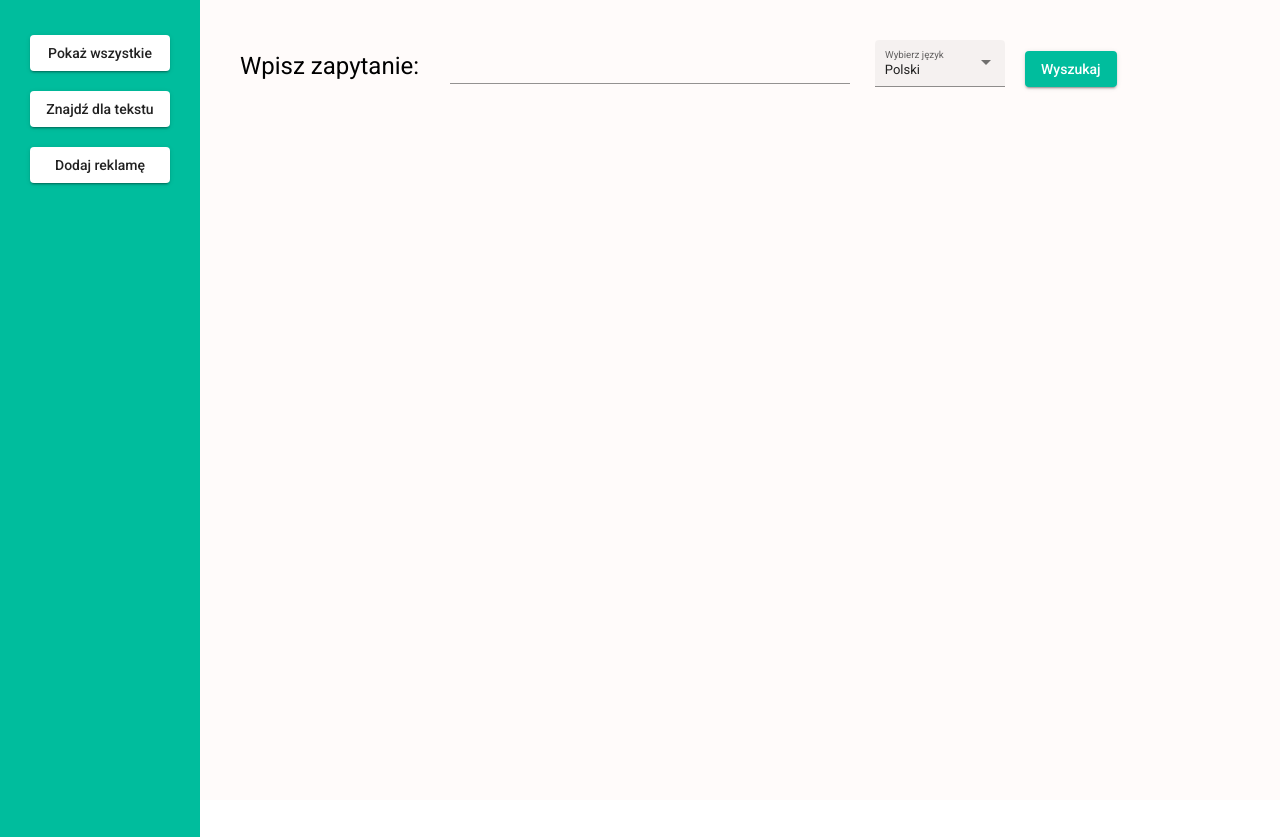
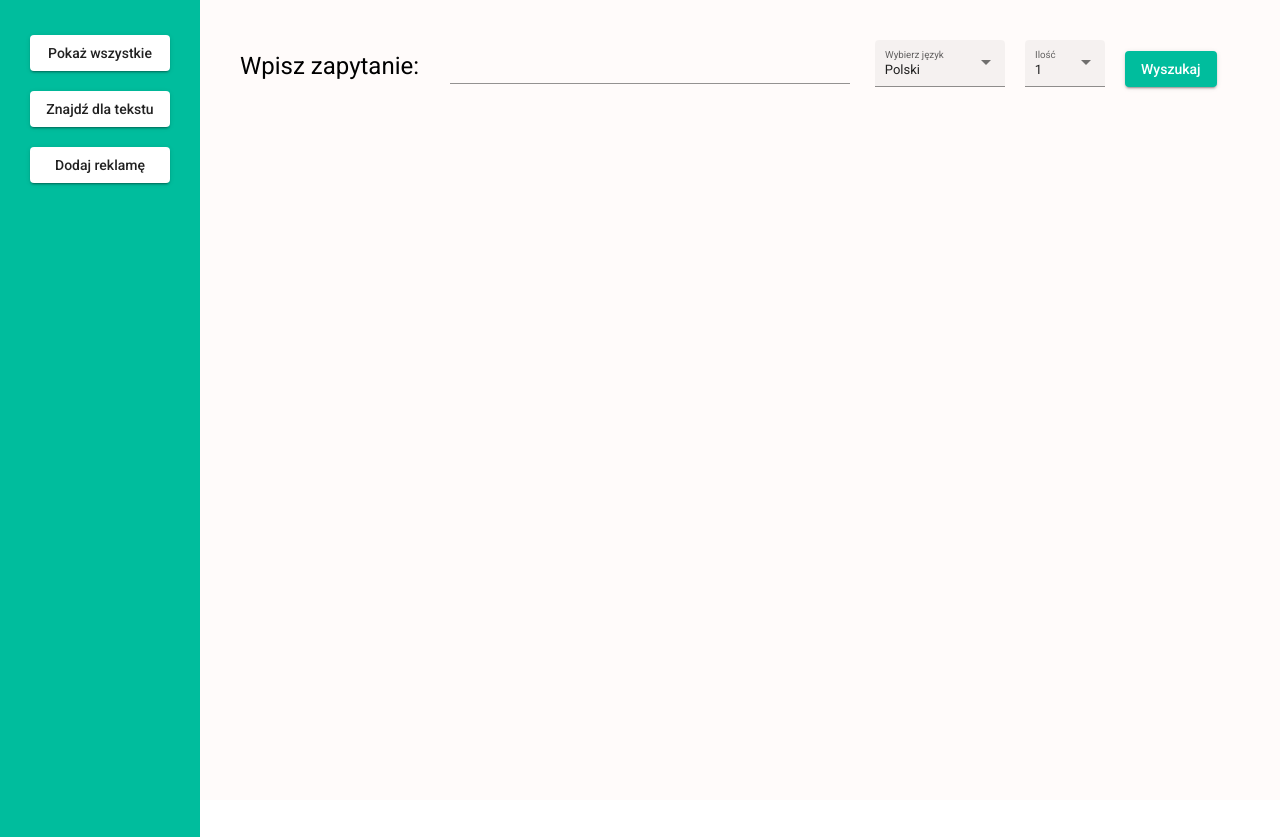
Before and after one commit to mikolajMacioszczyk/adsPickerFrontend, an Angular app: page /search in a window 1280 px wide. Built offline with nearby package versions, Linux system fonts and the light colour scheme.

Commit message:
limit results

```diff
--- a/src/app/search-by-query/search-by-query.component.css
+++ b/src/app/search-by-query/search-by-query.component.css
@@ -31,7 +31,14 @@ th, td{
 }
 
 .custom-select {
-    width: 130px;
     margin-right: 20px;
     font-size: small;
 }
+
+.string-select{
+    width: 130px;
+}
+
+.numer-select{
+    width: 80px;
+}
--- a/src/app/search-by-query/search-by-query.component.html
+++ b/src/app/search-by-query/search-by-query.component.html
@@ -5,13 +5,26 @@
         <input matInput [(ngModel)]="query" type="text">
     </mat-form-field>
 
-    <mat-form-field #select class="custom-select" appearance="fill">
+    <mat-form-field class="custom-select string-select" appearance="fill">
     <mat-label>Wybierz język</mat-label>
     <mat-select [formControl]="lang">
         <mat-option value="pl">Polski</mat-option>
         <mat-option value="en">English</mat-option>
     </mat-select>
     </mat-form-field>
+
+    <mat-form-field class="custom-select numer-select" appearance="fill">
+    <mat-label>Ilość</mat-label>
+    <mat-select [formControl]="count">
+        <mat-option value="1">1</mat-option>
+        <mat-option value="2">2</mat-option>
+        <mat-option value="5">5</mat-option>
+        <mat-option value="10">10</mat-option>
+        <mat-option value="50">50</mat-option>
+        <mat-option value="100">100</mat-option>
+    </mat-select>
+    </mat-form-field>
+
 
     <button mat-raised-button class="green" (click)="search()">Wyszukaj</button>
 </div>
--- a/src/app/search-by-query/search-by-query.component.ts
+++ b/src/app/search-by-query/search-by-query.component.ts
@@ -12,13 +12,14 @@ import { MatFormField } from '@angular/material/form-field';
 export class SearchByQueryComponent {
   ads: Ad[] = [];
   lang = new FormControl('pl');
+  count = new FormControl('1');
   query: string = '';
 
 
   constructor(private adsService: AdsService) { }
 
   search(): void{
-    this.adsService.getByQuery(this.query, this.lang.value)
+    this.adsService.getByQuery(this.query, this.lang.value, this.count.value)
     .subscribe(results => this.ads = results);
   }
 }
```
